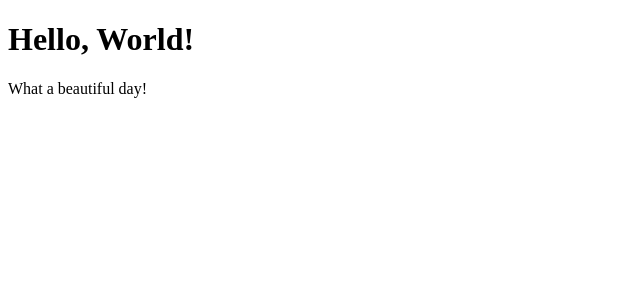
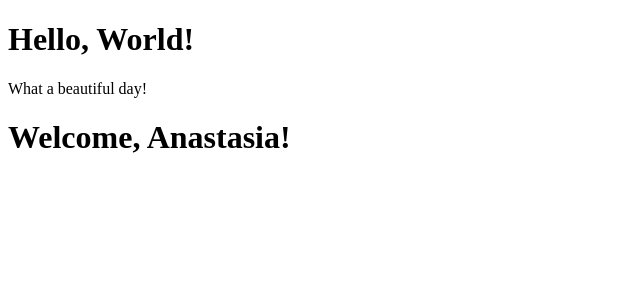
Before and after one commit to AnastasiaGandolfi/Esercizi_React, a React (Create React App) app in the folder my-app/: page / in a window 1280 px wide. Shown: the top 300 px of the page, without its empty margins (0-640 px from the left). Built offline with nearby package versions, Linux system fonts and the light colour scheme.

Commit message:
exercise done

```diff
--- a/my-app/src/Welcome.js
+++ b/my-app/src/Welcome.js
@@ -3,10 +3,13 @@ import React from "react";
 export class Welcome extends React.Component {
     render() {
         return (
-            function Welcome(props) {
-                return <h1>Welcome, {props.name || "Anastasia"}</h1>
+            <div>
+            {this.props.name
+                    ? <h1>Welcome, {this.props.name}!</h1>
+                    : <h1>Welcome, Anastasia!</h1>
 
             }
+            </div>
         )
     }
 }
```
